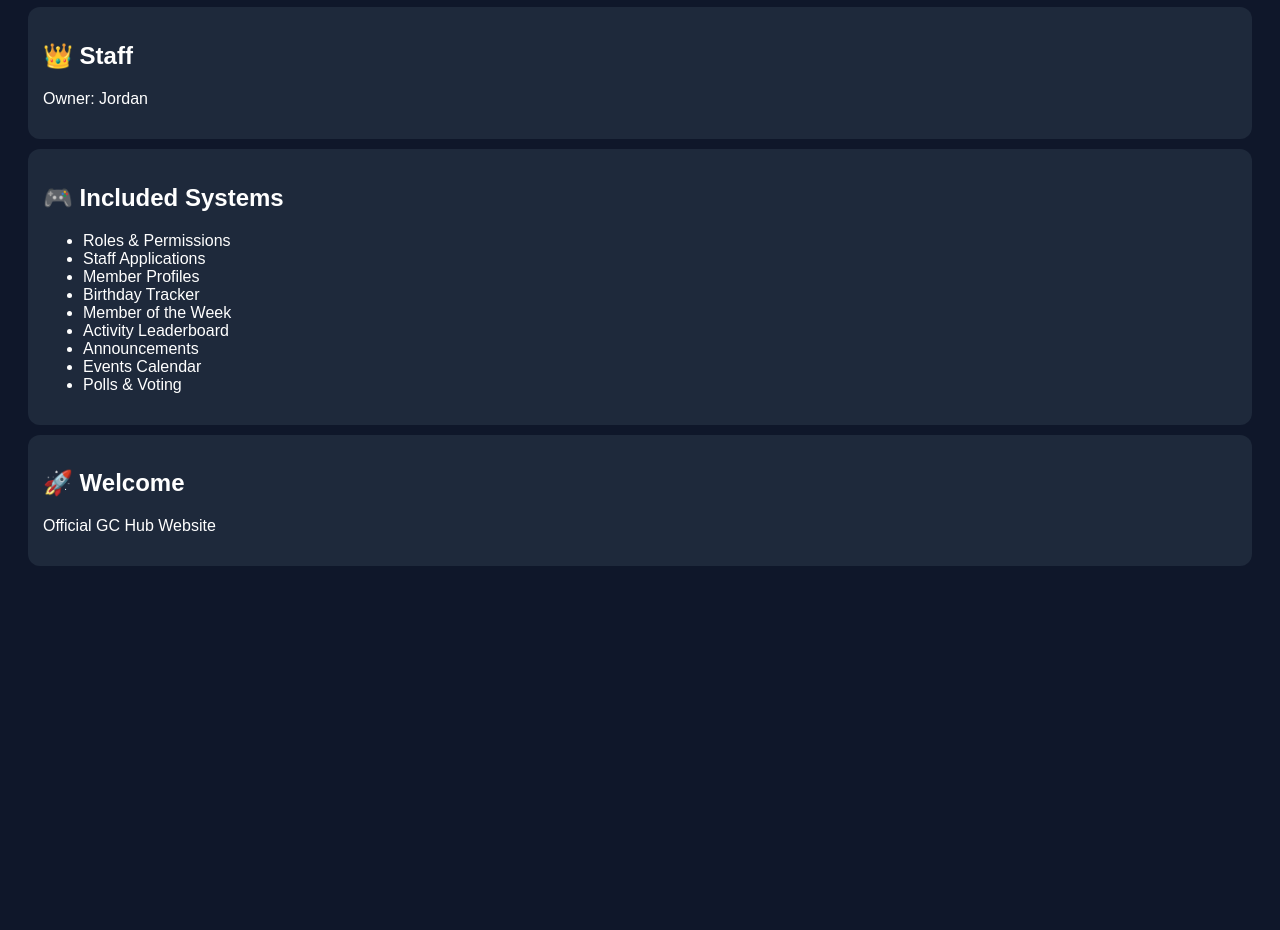
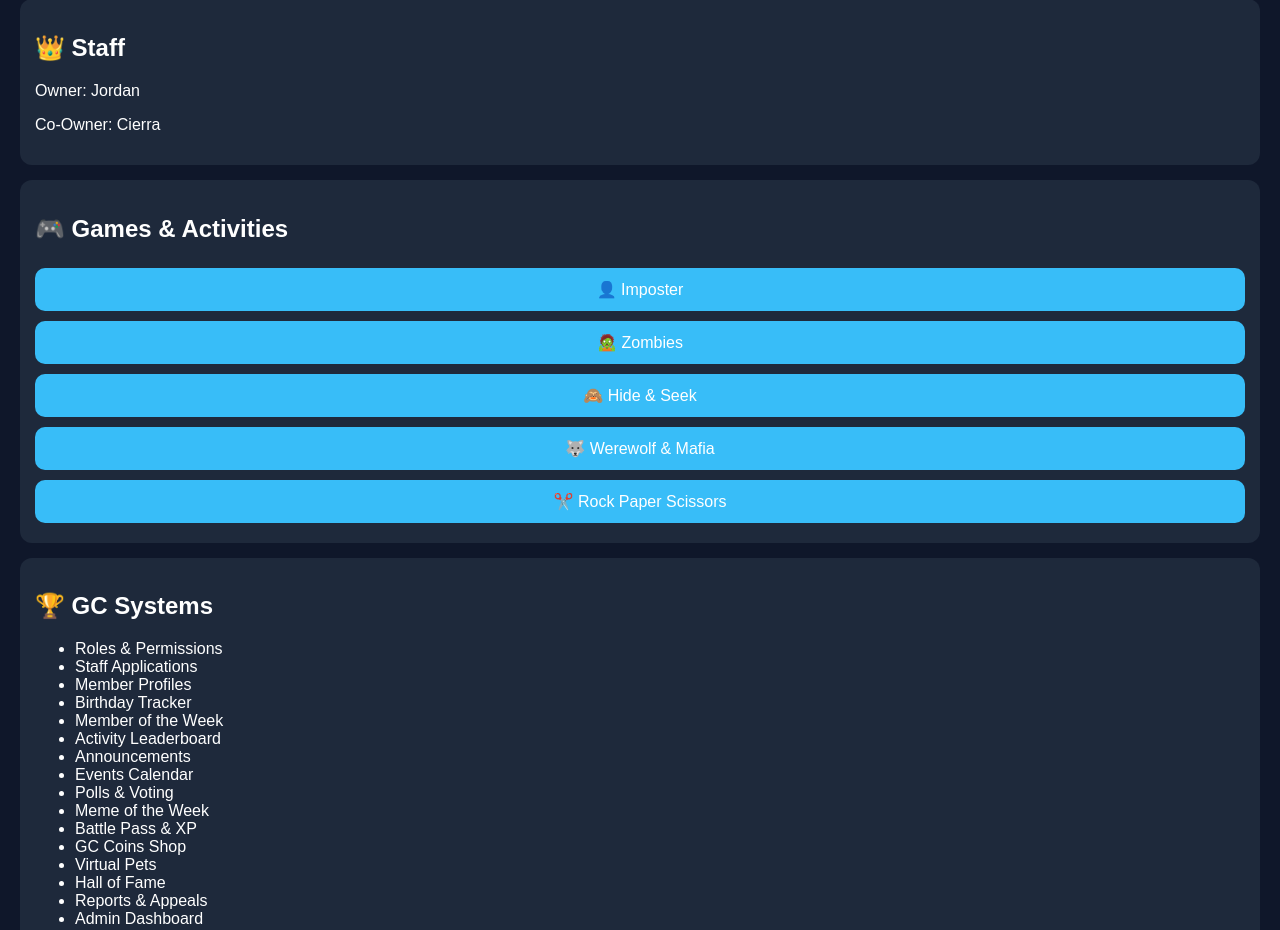
Before and after one commit to n7v66pw4y8-web/jordan-gc--hub, a plain HTML site: page index.html in a window 1280 px wide. Shown: the part 102-1032 px from the top of the page. Before the commit the page ends 800 px from the top, so only its background shows below. Drawn offline with Linux system fonts and the light colour scheme.

Commit message:
Update index.html

```diff
--- a/index.html
+++ b/index.html
@@ -4,24 +4,45 @@
 <meta charset="UTF-8">
 <meta name="viewport" content="width=device-width, initial-scale=1.0">
 <title>Jordan's GC Hub Ultimate</title>
+
 <style>
 body{
-font-family:Arial;
+    font-family:Arial,sans-serif;
     background:#0f172a;
     color:white;
     padding:20px;
+    margin:0;
 }
+
+h1{
+    color:#38bdf8;
+    text-align:center;
+}
+
 .card{
     background:#1e293b;
     padding:15px;
     border-radius:12px;
-margin:10px 0;
+    margin:15px 0;
 }
-h1{
-color:#38bdf8;
+
+button{
+    width:100%;
+    padding:12px;
+    margin:5px 0;
+    border:none;
+    border-radius:10px;
+    background:#38bdf8;
+    color:white;
+    font-size:16px;
+}
+
+button:hover{
+    background:#0ea5e9;
 }
 </style>
 </head>
+
 <body>
 
 <h1>🔥 Jordan's GC Hub Ultimate 🔥</h1>
@@ -29,10 +50,26 @@ color:#38bdf8;
 <div class="card">
 <h2>👑 Staff</h2>
 <p>Owner: Jordan</p>
+<p>Co-Owner: Cierra</p>
 </div>
 
 <div class="card">
-<h2>🎮 Included Systems</h2>
+<h2>🎮 Games & Activities</h2>
+
+<button onclick="alert('Imposter Mode Coming Soon')">👤 Imposter</button>
+
+<button onclick="alert('Zombie Survival Coming Soon')">🧟 Zombies</button>
+
+<button onclick="alert('Hide & Seek Coming Soon')">🙈 Hide & Seek</button>
+
+<button onclick="alert('Werewolf & Mafia Coming Soon')">🐺 Werewolf & Mafia</button>
+
+<button onclick="playRPS()">✂️ Rock Paper Scissors</button>
+
+</div>
+
+<div class="card">
+<h2>🏆 GC Systems</h2>
 <ul>
 <li>Roles & Permissions</li>
 <li>Staff Applications</li>
@@ -43,6 +80,13 @@ color:#38bdf8;
 <li>Announcements</li>
 <li>Events Calendar</li>
 <li>Polls & Voting</li>
+<li>Meme of the Week</li>
+<li>Battle Pass & XP</li>
+<li>GC Coins Shop</li>
+<li>Virtual Pets</li>
+<li>Hall of Fame</li>
+<li>Reports & Appeals</li>
+<li>Admin Dashboard</li>
 </ul>
 </div>
 
@@ -51,5 +95,13 @@ color:#38bdf8;
 <p>Official GC Hub Website</p>
 </div>
 
+<script>
+function playRPS(){
+    let choices=["Rock","Paper","Scissors"];
+    let bot=choices[Math.floor(Math.random()*3)];
+    alert("Bot picked: " + bot);
+}
+</script>
+
 </body>
 </html>
```
Lines whose indentation alone changed are shown as unchanged.
